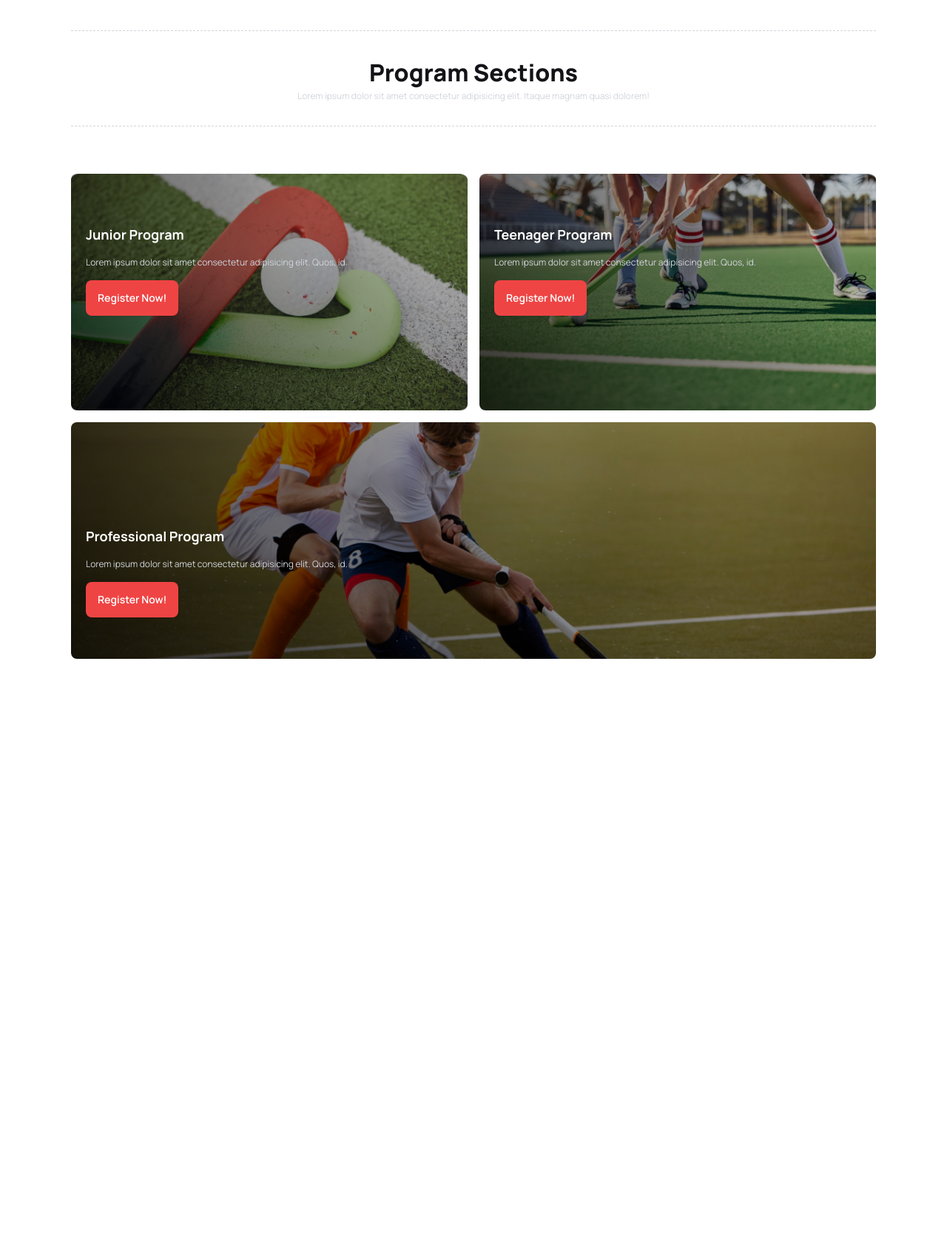
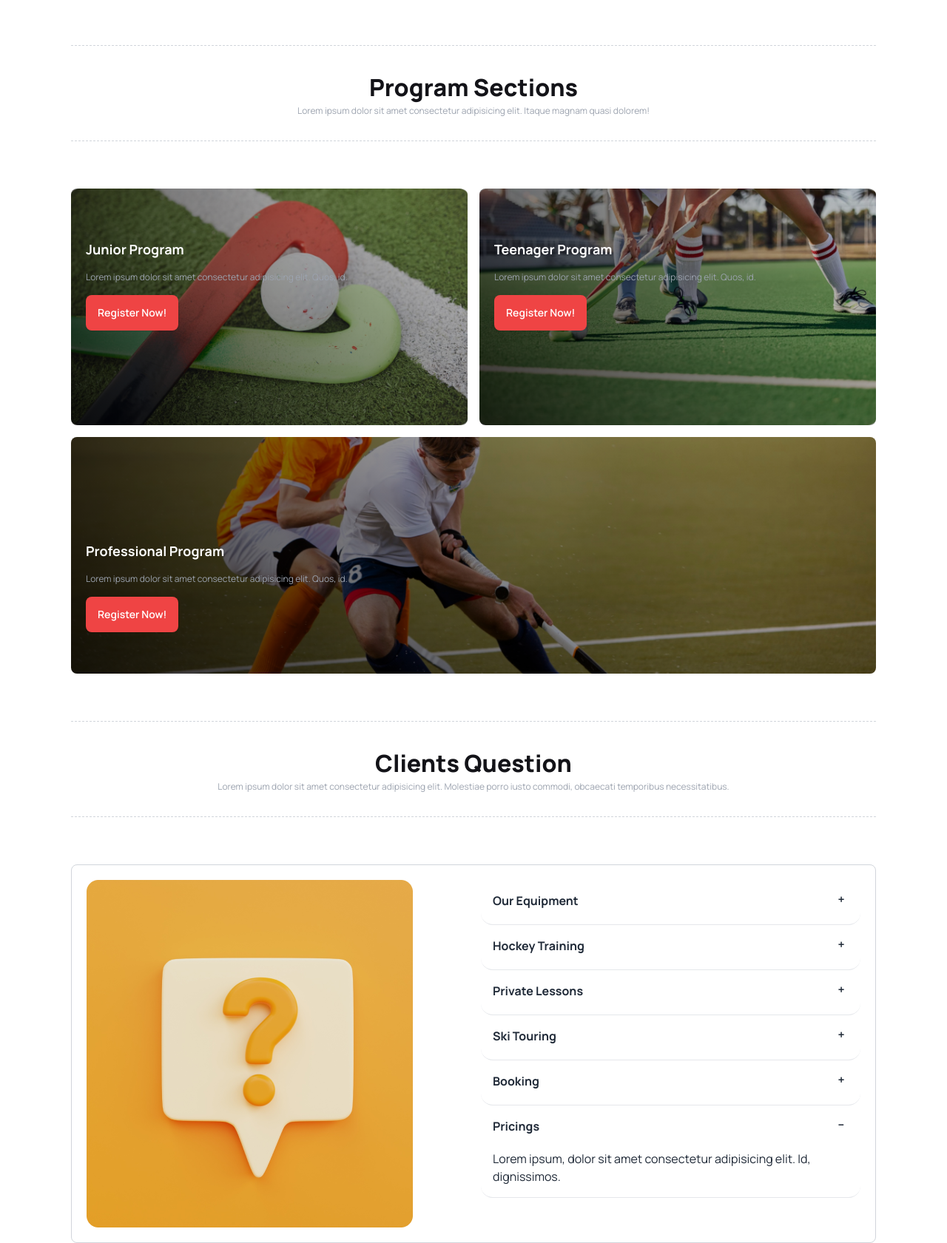
Before and after one commit to MUSTAKIMBIN/assignment-three, a plain HTML site: page index.html in a window 1280 px wide. Shown: the part 921-2602 px from the top of the page at 74% size. Before the commit the page ends 1812 px from the top, so only its background shows below. Drawn offline with nearby package versions, Linux system fonts and the light colour scheme.

Commit message:
added clients qustion section

```diff
--- a/index.html
+++ b/index.html
@@ -103,7 +103,7 @@
         </div>
       </div>
       <!-- banner section -->
-      <div class="h-[50vh] relative mb-36 lg:mb-0">
+      <div class="h-[50vh] relative mt-5 mb-36 lg:mb-0">
         <div class="carousel h-full w-full">
           <div id="slide1" class="carousel-item relative w-full">
             <img src="Images/1.png" class="w-full" />
@@ -162,7 +162,7 @@
           class="club-content text-center my-16 py-8 border-y border-x-0 border-dashed border-2 border-gray-300"
         >
           <h2 class="section-title">Professional Hockeys Club</h2>
-          <p class="text-xs text-gray-300">
+          <p class="text-xs text-gray-400">
             Lorem ipsum dolor sit amet consectetur adipisicing elit. Similique,
             consequatur!
           </p>
@@ -178,7 +178,7 @@
                 <span>87%</span>
               </div>
               <h3 class="text-lg font-bold">Prayer Facility</h3>
-              <p class="text-xs text-gray-300">
+              <p class="text-xs text-gray-400">
                 Lorem ipsum dolor, sit amet consectetur adipisicing elit.
                 Voluptas, distinctio.
               </p>
@@ -192,7 +192,7 @@
                 <span>95%</span>
               </div>
               <h3 class="text-lg font-bold">Experienced Coach</h3>
-              <p class="text-xs text-gray-300">
+              <p class="text-xs text-gray-400">
                 Lorem ipsum dolor, sit amet consectetur adipisicing elit.
                 Voluptas, distinctio.
               </p>
@@ -206,7 +206,7 @@
                 <span>90%</span>
               </div>
               <h3 class="text-lg font-bold">Senior Player</h3>
-              <p class="text-xs text-gray-300">
+              <p class="text-xs text-gray-400">
                 Lorem ipsum dolor, sit amet consectetur adipisicing elit.
                 Voluptas, distinctio.
               </p>
@@ -220,7 +220,7 @@
                 <span>80%</span>
               </div>
               <h3 class="text-lg font-bold">Training Ground</h3>
-              <p class="text-xs text-gray-300">
+              <p class="text-xs text-gray-400">
                 Lorem ipsum dolor, sit amet consectetur adipisicing elit.
                 Voluptas, distinctio.
               </p>
@@ -234,7 +234,7 @@
           class="text-center my-16 py-8 border-y border-x-0 border-dashed border-2 border-gray-300"
         >
           <h2 class="section-title">Program Sections</h2>
-          <p class="text-xs text-gray-300">
+          <p class="text-xs text-gray-400">
             Lorem ipsum dolor sit amet consectetur adipisicing elit. Itaque
             magnam quasi dolorem!
           </p>
@@ -245,7 +245,7 @@
           >
             <div class="px-5 py-7 space-y-4 lg:mt-10">
               <h3 class="text-lg font-bold text-white">Junior Program</h3>
-              <p class="text-xs text-gray-300">
+              <p class="text-xs text-gray-400">
                 Lorem ipsum dolor sit amet consectetur adipisicing elit. Quos,
                 id.
               </p>
@@ -260,7 +260,7 @@
           >
             <div class="px-5 py-7 space-y-4 lg:mt-10">
               <h3 class="text-lg font-bold text-white">Teenager Program</h3>
-              <p class="text-xs text-gray-300">
+              <p class="text-xs text-gray-400">
                 Lorem ipsum dolor sit amet consectetur adipisicing elit. Quos,
                 id.
               </p>
@@ -275,7 +275,7 @@
           >
             <div class="px-5 py-7 space-y-4 lg:mt-20 xl:mt-28">
               <h3 class="text-lg font-bold text-white">Professional Program</h3>
-              <p class="text-xs text-gray-300">
+              <p class="text-xs text-gray-400">
                 Lorem ipsum dolor sit amet consectetur adipisicing elit. Quos,
                 id.
               </p>
@@ -286,6 +286,94 @@
           </div>
         </div>
       </section>
+      <!-- Clients Question section -->
+      <section>
+        <div
+        class="text-center my-16 py-8 border-y border-x-0 border-dashed border-2 border-gray-300"
+      >
+        <h2 class="section-title">Clients Question</h2>
+        <p class="text-xs text-gray-400">
+          Lorem ipsum dolor sit amet consectetur adipisicing elit. Molestiae
+          porro iusto commodi, obcaecati temporibus necessitatibus.
+        </p>
+      </div>
+      <div
+        class="grid grid-cols-1 lg:grid-cols-2 gap-5 border-[1px] border-gray-300 rounded-lg p-5"
+      >
+        <div><img src="Images/11.png" alt="Question" /></div>
+        <div>
+          <div class="collapse collapse-plus border-b-[1px] border-gray-200">
+            <input type="radio" name="my-accordion-3" checked="checked" />
+            <div class="collapse-title text-base font-bold">Our Equipment</div>
+            <div class="collapse-content">
+              <p>
+                Lorem ipsum, dolor sit amet consectetur adipisicing elit. Id,
+                dignissimos.
+              </p>
+            </div>
+          </div>
+          <!--  -->
+          <div class="collapse collapse-plus border-b-[1px] border-gray-200">
+            <input type="radio" name="my-accordion-3" checked="checked" />
+            <div class="collapse-title text-base font-bold">
+              Hockey Training
+            </div>
+            <div class="collapse-content">
+              <p>
+                Lorem ipsum, dolor sit amet consectetur adipisicing elit. Id,
+                dignissimos.
+              </p>
+            </div>
+          </div>
+          <!--  -->
+          <div class="collapse collapse-plus border-b-[1px] border-gray-200">
+            <input type="radio" name="my-accordion-3" checked="checked" />
+            <div class="collapse-title text-base font-bold">
+              Private Lessons
+            </div>
+            <div class="collapse-content">
+              <p>
+                Lorem ipsum, dolor sit amet consectetur adipisicing elit. Id,
+                dignissimos.
+              </p>
+            </div>
+          </div>
+          <!--  -->
+          <div class="collapse collapse-plus border-b-[1px] border-gray-200">
+            <input type="radio" name="my-accordion-3" checked="checked" />
+            <div class="collapse-title text-base font-bold">Ski Touring</div>
+            <div class="collapse-content">
+              <p>
+                Lorem ipsum, dolor sit amet consectetur adipisicing elit. Id,
+                dignissimos.
+              </p>
+            </div>
+          </div>
+          <!--  -->
+          <div class="collapse collapse-plus border-b-[1px] border-gray-200">
+            <input type="radio" name="my-accordion-3" checked="checked" />
+            <div class="collapse-title text-base font-bold">Booking</div>
+            <div class="collapse-content">
+              <p>
+                Lorem ipsum, dolor sit amet consectetur adipisicing elit. Id,
+                dignissimos.
+              </p>
+            </div>
+          </div>
+          <!--  -->
+          <div class="collapse collapse-plus border-b-[1px] border-gray-200">
+            <input type="radio" name="my-accordion-3" checked="checked" />
+            <div class="collapse-title text-base font-bold">Pricings</div>
+            <div class="collapse-content">
+              <p>
+                Lorem ipsum, dolor sit amet consectetur adipisicing elit. Id,
+                dignissimos.
+              </p>
+            </div>
+          </div>
+        </div>
+      </div>
+      </section>
     </main>
     <footer></footer>
   </body>
```
